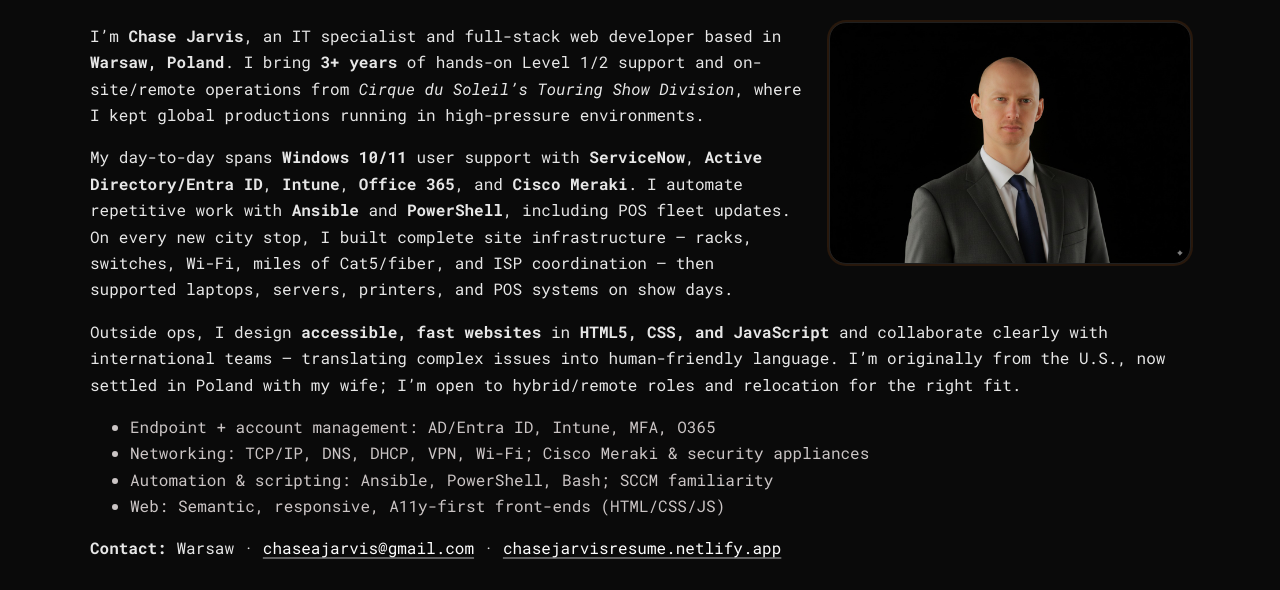
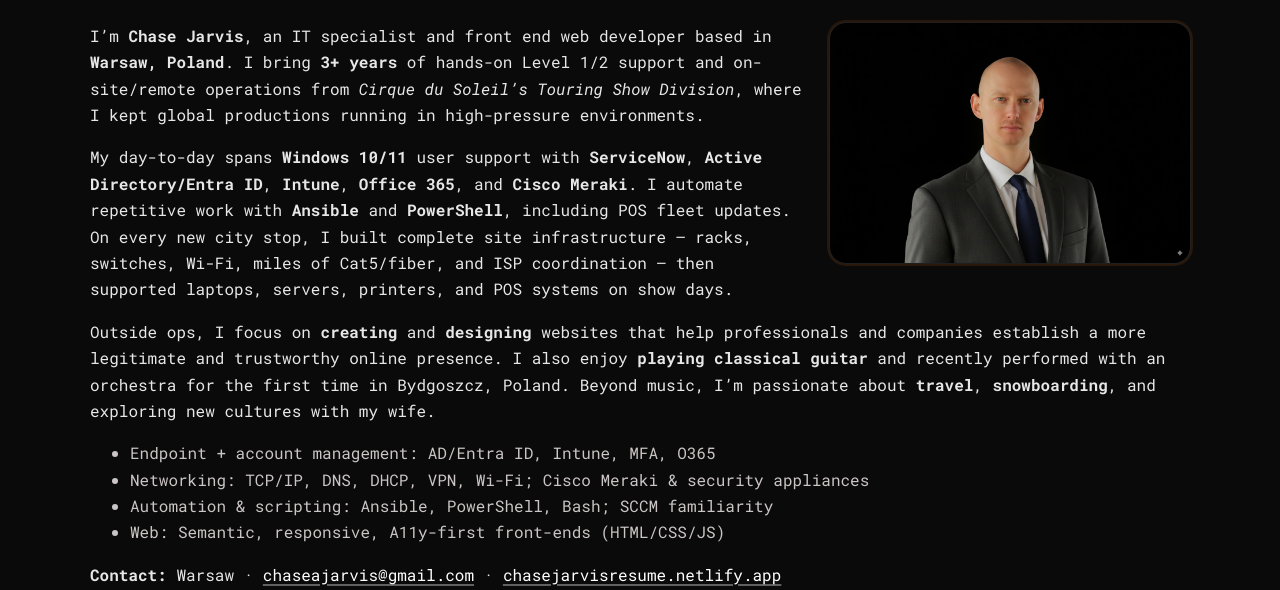
Before and after one commit to jarAcro/Personal_Portfolio_Website, a plain HTML site: page index.html in a window 1280 px wide. Shown: the part 210-800 px from the top of the page. Drawn offline with Linux system fonts and the light colour scheme.

Commit message:
upodates bio

```diff
--- a/index.html
+++ b/index.html
@@ -60,7 +60,7 @@
 
         <div class="about-copy">
           <p>
-            I’m <strong>Chase Jarvis</strong>, an IT specialist and full-stack web developer based in <strong>Warsaw, Poland</strong>.
+            I’m <strong>Chase Jarvis</strong>, an IT specialist and front end web developer based in <strong>Warsaw, Poland</strong>.
             I bring <strong>3+ years</strong> of hands-on Level 1/2 support and on-site/remote operations from
             <em>Cirque du Soleil’s Touring Show Division</em>, where I kept global productions running in high-pressure environments.
           </p>
@@ -72,11 +72,13 @@
             infrastructure — racks, switches, Wi-Fi, miles of Cat5/fiber, and ISP coordination — then supported laptops,
             servers, printers, and POS systems on show days.
           </p>
-          <p>
-            Outside ops, I design <strong>accessible, fast websites</strong> in <strong>HTML5, CSS, and JavaScript</strong> and collaborate
-            clearly with international teams — translating complex issues into human-friendly language. I’m originally
-            from the U.S., now settled in Poland with my wife; I’m open to hybrid/remote roles and relocation for the right fit.
-          </p>
+         <p>
+  Outside ops, I focus on <strong>creating</strong> and <strong>designing</strong> websites that help professionals and companies
+  establish a more legitimate and trustworthy online presence.
+  I also enjoy <strong>playing classical guitar</strong> and recently performed with an orchestra for the first time in Bydgoszcz, Poland.
+  Beyond music, I’m passionate about <strong>travel</strong>, <strong>snowboarding</strong>, and exploring new cultures with my wife.
+
+</p>
 
           <ul aria-label="Core capabilities">
             <li>Endpoint + account management: AD/Entra ID, Intune, MFA, O365</li>
```
